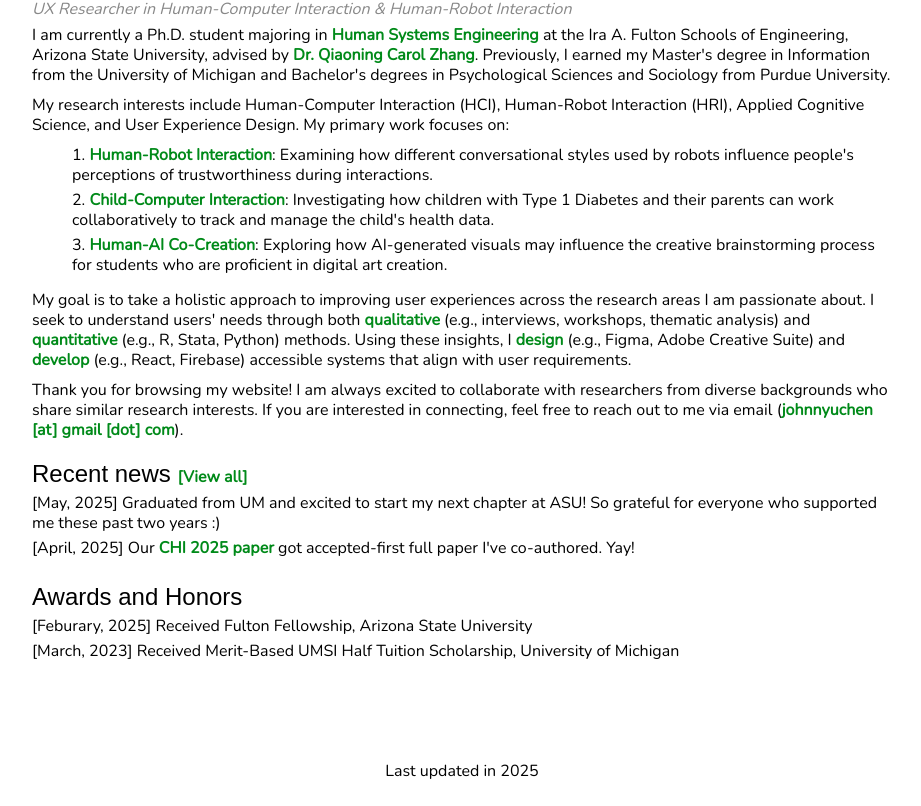
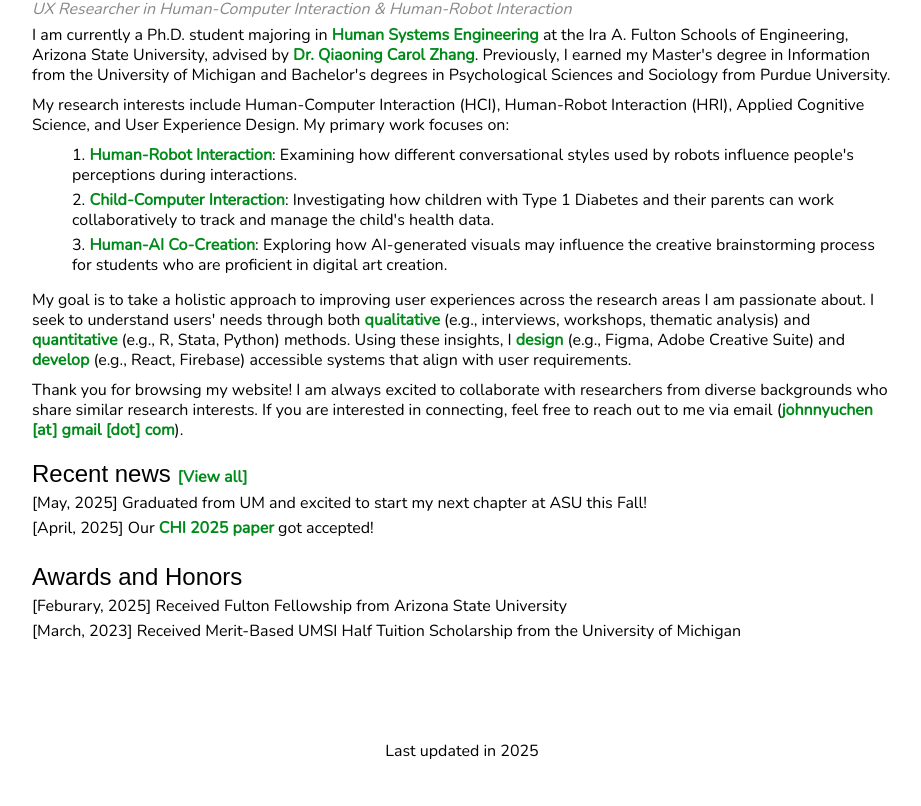
Before and after one commit to johnnyjychen/jychen-website, a React (Create React App) app: page / in a window 1280 px wide. Shown: the part 451-1257 px from the top of the page, without its empty margins (178-1099 px from the left). Built offline with nearby package versions, Linux system fonts and the light colour scheme; a web font is replaced by a local one.

Commit message:
Update minor revision

```diff
--- a/src/components/Home.js
+++ b/src/components/Home.js
@@ -37,7 +37,7 @@ const Home = ({ setCurrentPage }) => {
                     My primary work focuses on:
                 </p>
                 <ul>
-                    <li className='indent'>1. <span className=' highlight-green'>Human-Robot Interaction</span>: Examining how different conversational styles used by robots influence people's perceptions of trustworthiness during interactions.</li>
+                    <li className='indent'>1. <span className=' highlight-green'>Human-Robot Interaction</span>: Examining how different conversational styles used by robots influence people's perceptions during interactions.</li>
                     <li className='indent'>2. <span className=' highlight-green'>Child-Computer Interaction</span>: Investigating how children with Type 1 Diabetes and their parents can work collaboratively to track and manage the child's health data.</li>
                     <li className='indent'>3. <span className=' highlight-green'>Human-AI Co-Creation</span>: Exploring how AI-generated visuals may influence the creative brainstorming process for students who are proficient in digital art creation.</li>
                 </ul>
@@ -57,16 +57,16 @@ const Home = ({ setCurrentPage }) => {
                 <div className='margin-top'>
                     <h2>Recent news <span className='h2-paragraph clickable' onClick={() => setCurrentPage('news')}> [View all] </span></h2>
                     <ul>
-                        <li>[May, 2025] Graduated from UM and excited to start my next chapter at ASU! So grateful for everyone who supported me these past two years :)</li>
-                        <li>[April, 2025] Our <a href='https://dl.acm.org/doi/full/10.1145/3706598.3713596' target="_blank">CHI 2025 paper</a> got accepted-first full paper I've co-authored. Yay!</li>
+                        <li>[May, 2025] Graduated from UM and excited to start my next chapter at ASU this Fall!</li>
+                        <li>[April, 2025] Our <a href='https://dl.acm.org/doi/full/10.1145/3706598.3713596' target="_blank">CHI 2025 paper</a> got accepted!</li>
                     </ul>
                 </div>
 
                 <div className='margin-top'>
                     <h2>Awards and Honors</h2>
                     <ul>
-                        <li>[Feburary, 2025] Received Fulton Fellowship, Arizona State University</li>
-                        <li>[March, 2023] Received Merit-Based UMSI Half Tuition Scholarship, University of Michigan</li>
+                        <li>[Feburary, 2025] Received Fulton Fellowship from Arizona State University</li>
+                        <li>[March, 2023] Received Merit-Based UMSI Half Tuition Scholarship from the University of Michigan</li>
                     </ul>
                 </div>
             </div>
--- a/src/components/News.js
+++ b/src/components/News.js
@@ -5,8 +5,8 @@ const News = () => {
         <div className="project-container">
             <h1>News</h1>
             <ul>
-                <li>[May, 2025] Graduated from UM and excited to start my next chapter at ASU! So grateful for everyone who supported me these past two years :)</li>
-                <li>[April, 2025] Our <a href='https://dl.acm.org/doi/full/10.1145/3706598.3713596' target="_blank">CHI 2025 paper</a> got accepted-first full paper I've co-authored. Yay!</li>
+                <li>[May, 2025] Graduated from UM and excited to start my next chapter at ASU this Fall!</li>
+                <li>[April, 2025] Our <a href='https://dl.acm.org/doi/full/10.1145/3706598.3713596' target="_blank">CHI 2025 paper</a> got accepted!</li>
             </ul>
         </div>
     );
--- a/src/components/T1Design.js
+++ b/src/components/T1Design.js
@@ -10,7 +10,7 @@ const T1Design = () => {
       <div className="project-section">
         <h2>Project Information</h2>
         <ul>
-          <li><span className='highlight-green'>Overview</span>: In this project, our research team conducted two-round co-design workshops with children with Type 1 Diabetes and their parents.
+          <li><span className='highlight-green'>Overview</span>: In this project, our research team conducted co-design workshops with children with Type 1 Diabetes and their parents.
           </li>
           <li><span className='highlight-green'>Skills</span>: Workshops, Wireframing, High-fi Prototyping, Figma, Adobe Photoshop, Thematic Analysis</li>
           <li><span className='highlight-green'>Duration</span>: 06/2024 - Present</li>
```
